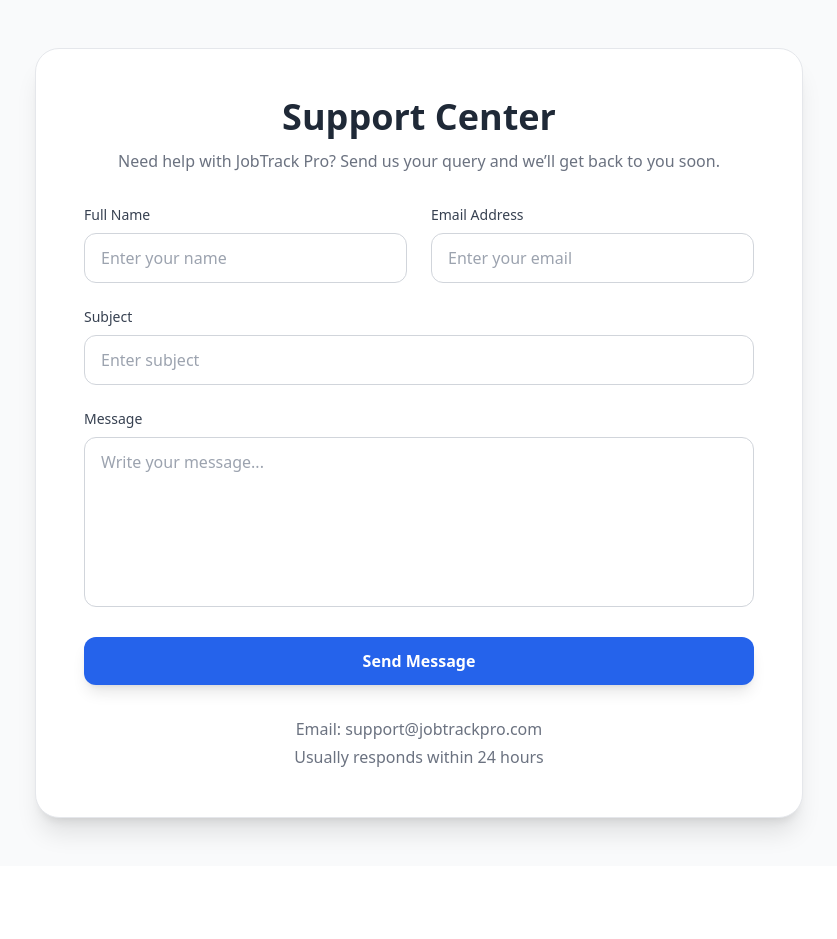
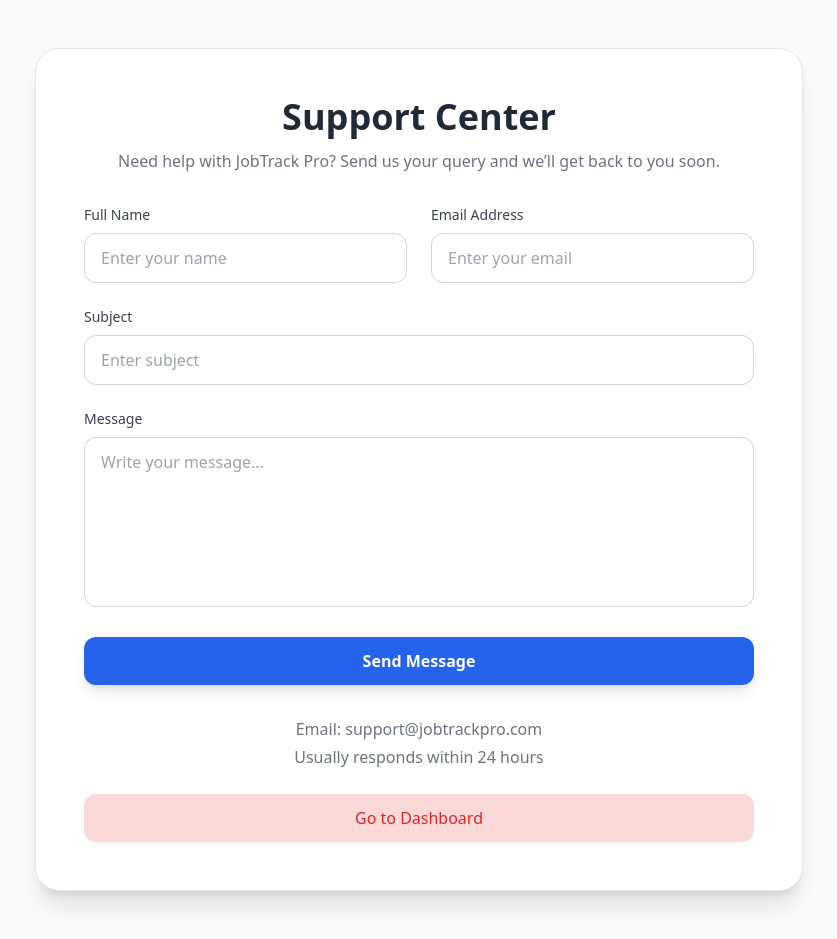
Before and after one commit to Saikiran-Srichurnam/job_tracker_saas, a React (Vite) app in the folder client/: page /support in a window 1280 px wide. Shown: the whole page, without its empty margins (221-1058 px from the left). Before the commit the page ends 866 px from the top, so only its background shows below. Built offline with nearby package versions, Linux system fonts and the light colour scheme; no server answers.

Commit message:
implemented back to dashboard page functionality and implemented emailjs

```diff
--- a/client/src/pages/Privacy.jsx
+++ b/client/src/pages/Privacy.jsx
@@ -1,6 +1,11 @@
 import React from "react";
+import { useNavigate } from "react-router-dom";
 
 function Privacy() {
+  const navigate = useNavigate();
+  const handleCloseBtn = () => {
+    navigate("/dashboard");
+  };
   return (
     <div className="max-w-4xl mx-auto px-6 py-12 text-gray-800 dark:text-white">
       <h1 className="text-4xl font-bold mb-6">Privacy Policy</h1>
@@ -32,6 +37,14 @@
         We implement reasonable security measures to protect your personal
         information.
       </p>
+      <div className="space-y-3 pt-6 border-t border-white/10">
+        <button
+          onClick={() => handleCloseBtn()}
+          className="w-full bg-red-500/20 hover:bg-red-500/80 text-red-600 dark:text-white transition-all duration-300 py-3 rounded-xl font-medium hover:scale-[1.02]"
+        >
+          Go to Dashboard
+        </button>
+      </div>
     </div>
   );
 }
--- a/client/src/pages/Support.jsx
+++ b/client/src/pages/Support.jsx
@@ -1,19 +1,23 @@
 import React, { useRef } from "react";
 import emailjs from "@emailjs/browser";
 import toast from "react-hot-toast";
+import { useNavigate } from "react-router-dom";
 
 function Support() {
   const form = useRef();
-
+  const navigate = useNavigate();
+  const handleCloseBtn = () => {
+    navigate("/dashboard");
+  };
   const sendEmail = (e) => {
     e.preventDefault();
 
     emailjs
       .sendForm(
-        "service_0k2flda",
-        "template_34z9tli",
+        "service_tx6ba6r",
+        "template_a8u2o5d",
         form.current,
-        "h7UgqYJJUVq0zWfxw"
+        "XlKpY6oPiDUUgqO4H",
       )
       .then(
         () => {
@@ -22,7 +26,7 @@
         },
         () => {
           toast.error("Something went wrong!");
-        }
+        },
       );
   };
 
@@ -113,6 +117,14 @@
           <p>Email: support@jobtrackpro.com</p>
           <p className="mt-1">Usually responds within 24 hours</p>
         </div>
+        <div className="space-y-3 pt-6 border-t border-white/10">
+          <button
+            onClick={() => handleCloseBtn()}
+            className="w-full bg-red-500/20 hover:bg-red-500/80 text-red-600 dark:text-white transition-all duration-300 py-3 rounded-xl font-medium hover:scale-[1.02]"
+          >
+            Go to Dashboard
+          </button>
+        </div>
       </div>
     </div>
   );
--- a/client/src/pages/Terms.jsx
+++ b/client/src/pages/Terms.jsx
@@ -1,6 +1,11 @@
 import React from "react";
+import { useNavigate } from "react-router-dom";
 
 function Terms() {
+  const navigate = useNavigate();
+  const handleCloseBtn = () => {
+    navigate("/dashboard");
+  };
   return (
     <div className="max-w-4xl mx-auto px-6 py-12 text-gray-800 dark:text-white">
       <h1 className="text-4xl font-bold mb-6">Terms & Conditions</h1>
@@ -30,6 +35,14 @@
         We may update these terms periodically. Continued use of the platform
         indicates acceptance of updated terms.
       </p>
+      <div className="space-y-3 pt-6 border-t border-white/10">
+        <button
+          onClick={() => handleCloseBtn()}
+          className="w-full bg-red-500/20 hover:bg-red-500/80 text-red-600 dark:text-white transition-all duration-300 py-3 rounded-xl font-medium hover:scale-[1.02]"
+        >
+          Go to Dashboard
+        </button>
+      </div>
     </div>
   );
 }
```
